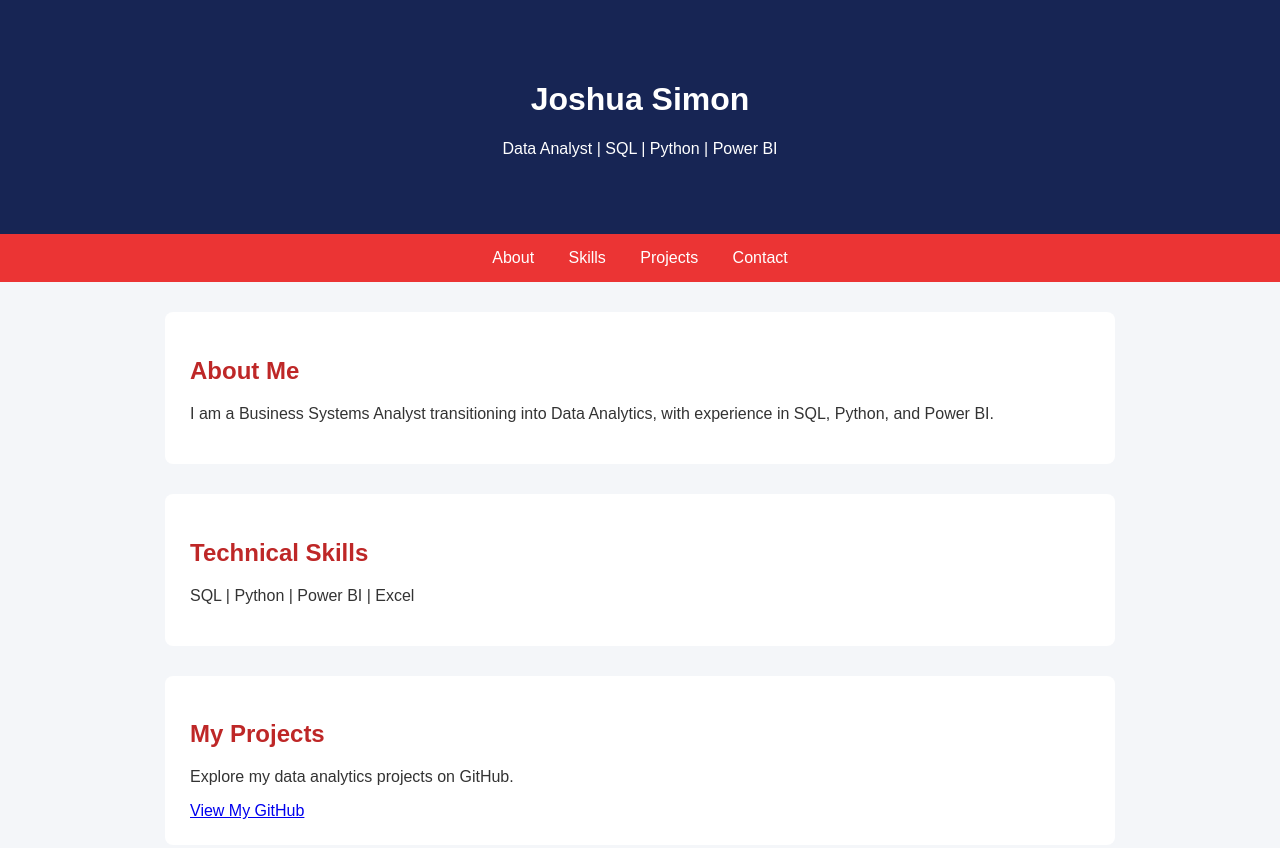
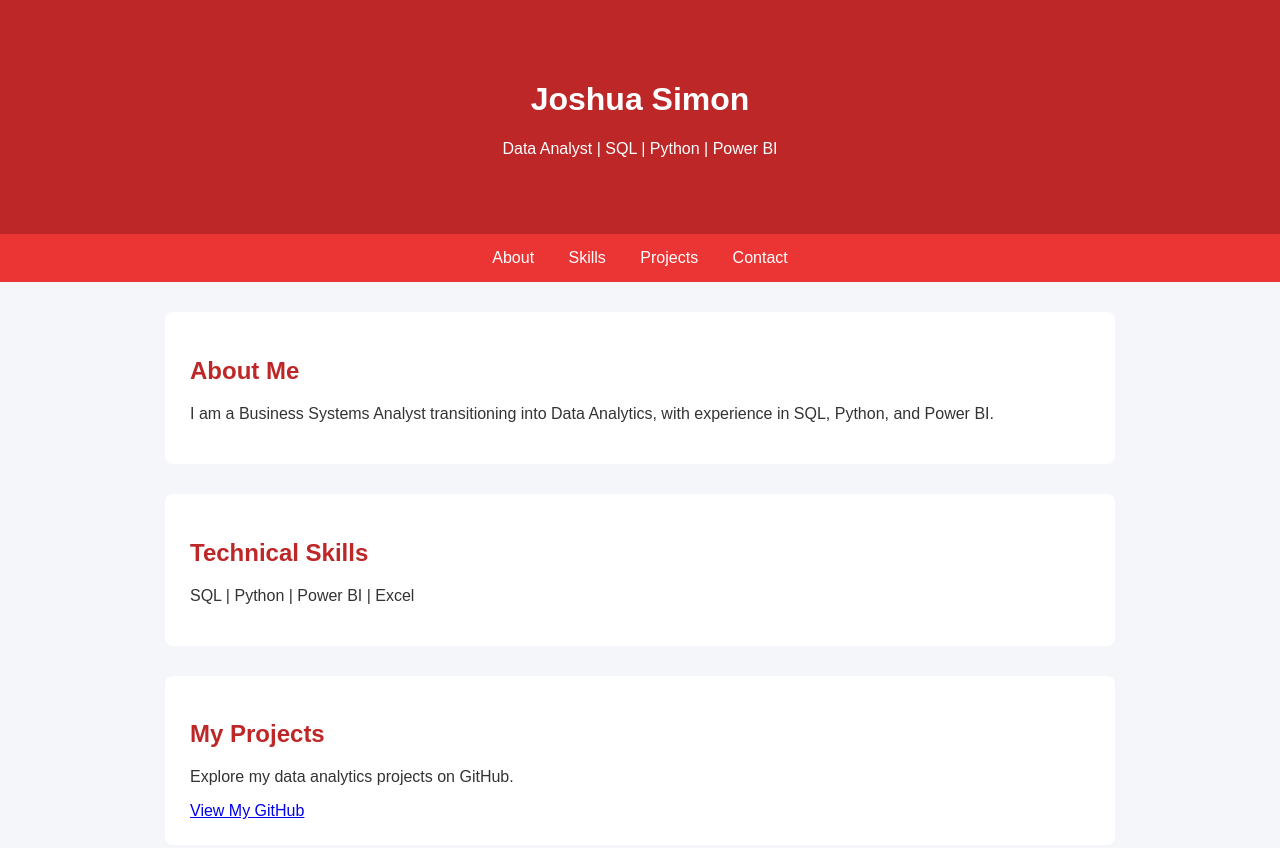
Before and after one commit to jsimon0821/jsimon0821.github.io, a plain HTML site: page index.html in a window 1280 px wide. Shown: the top 848 px of the page. Drawn offline with Linux system fonts and the light colour scheme.

Commit message:
Change header background color to #be2727

```diff
--- a/style.css
+++ b/style.css
@@ -7,7 +7,7 @@ body {
 }
 
 header {
-    background: #172554;
+    background: #be2727;
     color: white;
     text-align: center;
     padding: 60px 20px;
```
